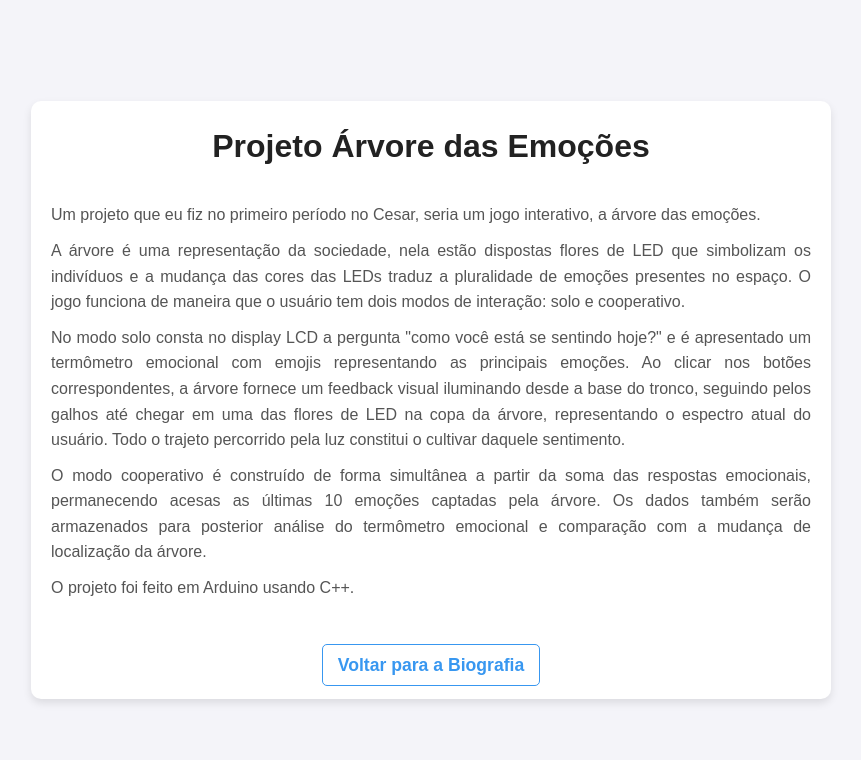
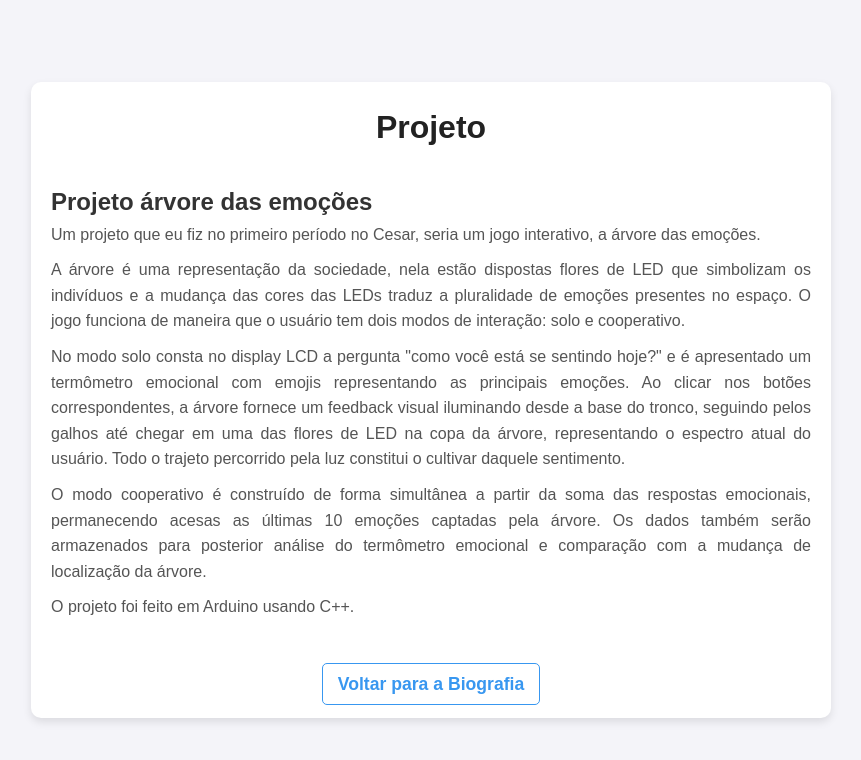
Before and after one commit to vagnermelo20/TrabalhoPortifolioWeb, a plain HTML site: page projetoArvoreEmocoes.html in a window 1280 px wide. Shown: the whole page, without its empty margins (209-1070 px from the left). Drawn offline with Linux system fonts and the light colour scheme.

Commit message:
heading in section

```diff
--- a/projetoArvoreEmocoes.html
+++ b/projetoArvoreEmocoes.html
@@ -9,10 +9,11 @@
 <body>
     <div class="container">
         <header>
-            <h1>Projeto Árvore das Emoções</h1>
+            <h1>Projeto</h1>
         </header>
 
         <section>
+            <h2>Projeto árvore das emoções</h2>
             <p>Um projeto que eu fiz no primeiro período no Cesar, seria um jogo interativo, a árvore das emoções.</p>
             <p>A árvore é uma representação da sociedade, nela estão dispostas flores de LED que simbolizam os indivíduos e a mudança das cores das LEDs traduz a pluralidade de emoções presentes no espaço. O jogo funciona de maneira que o usuário tem dois modos de interação: solo e cooperativo.</p>
             <p>No modo solo consta no display LCD a pergunta "como você está se sentindo hoje?" e é apresentado um termômetro emocional com emojis representando as principais emoções. Ao clicar nos botões correspondentes, a árvore fornece um feedback visual iluminando desde a base do tronco, seguindo pelos galhos até chegar em uma das flores de LED na copa da árvore, representando o espectro atual do usuário. Todo o trajeto percorrido pela luz constitui o cultivar daquele sentimento.</p>
```
